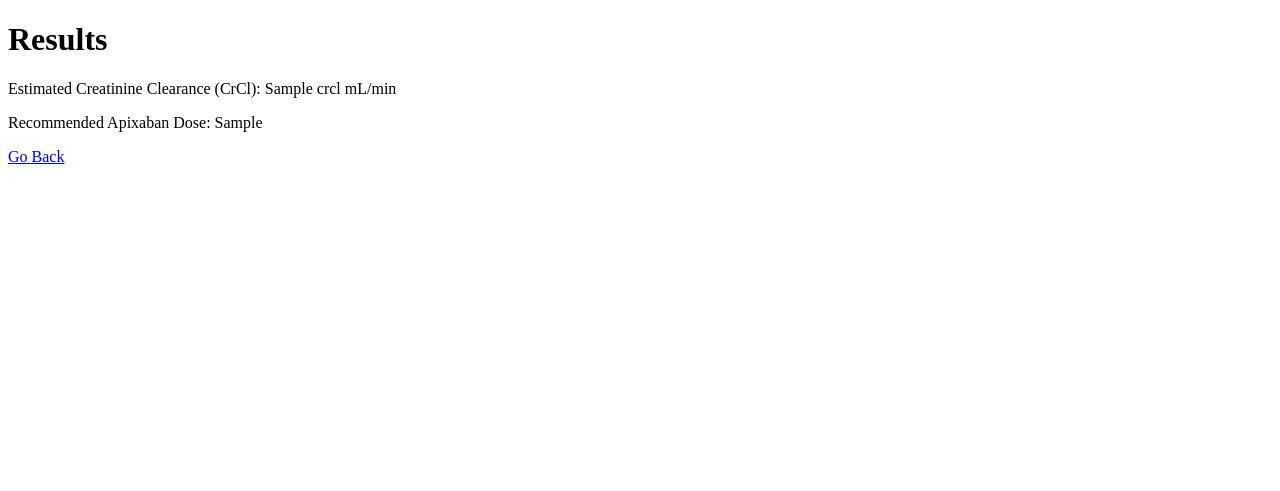
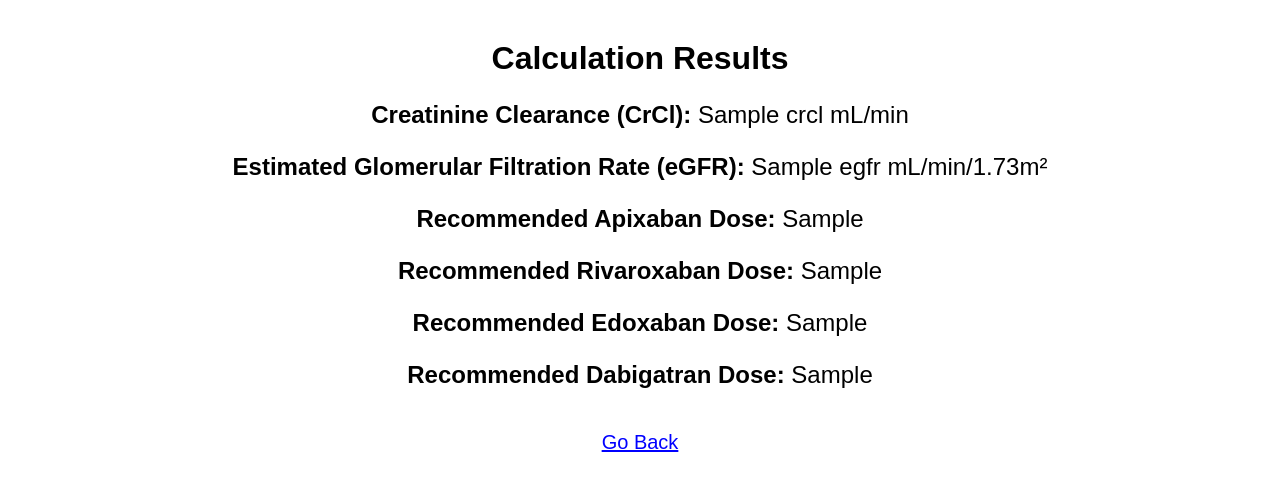
Before and after one commit to AhmedDev-droid/flask_project, a Flask app: template templates/result.html in a window 1280 px wide. Shown: the top 491 px of the page. Run offline with Flask 2, Linux system fonts and the light colour scheme; the template is opened without the code that fills it: most values are stand-ins (such as "Sample title", 1, 10 or a date in 2020).

Commit message:
Updated result.html to display Rivaroxaban, Edoxaban, and Dabigatran doses

```diff
--- a/templates/result.html
+++ b/templates/result.html
@@ -1,12 +1,39 @@
 <!DOCTYPE html>
-<html>
+<html lang="en">
 <head>
-    <title>Results</title>
+    <meta charset="UTF-8">
+    <meta name="viewport" content="width=device-width, initial-scale=1.0">
+    <title>Calculation Results</title>
+    <style>
+        body {
+            font-family: Arial, sans-serif;
+            margin: 40px;
+            text-align: center;
+        }
+        h1 {
+            font-size: 32px;
+            font-weight: bold;
+            color: black;
+        }
+        p {
+            font-size: 24px;
+        }
+        a {
+            font-size: 20px;
+            color: blue;
+            text-decoration: underline;
+        }
+    </style>
 </head>
 <body>
-    <h1>Results</h1>
-    <p>Estimated Creatinine Clearance (CrCl): {{ crcl }} mL/min</p>
-    <p>Recommended Apixaban Dose: {{ apixaban_dose }}</p>
+    <h1>Calculation Results</h1>
+    <p><strong>Creatinine Clearance (CrCl):</strong> {{ crcl }} mL/min</p>
+    <p><strong>Estimated Glomerular Filtration Rate (eGFR):</strong> {{ egfr }} mL/min/1.73m²</p>
+    <p><strong>Recommended Apixaban Dose:</strong> {{ apixaban_dose }}</p>
+    <p><strong>Recommended Rivaroxaban Dose:</strong> {{ rivaroxaban_dose }}</p>
+    <p><strong>Recommended Edoxaban Dose:</strong> {{ edoxaban_dose }}</p>
+    <p><strong>Recommended Dabigatran Dose:</strong> {{ dabigatran_dose }}</p>
+    <br>
     <a href="/">Go Back</a>
 </body>
 </html>
```
